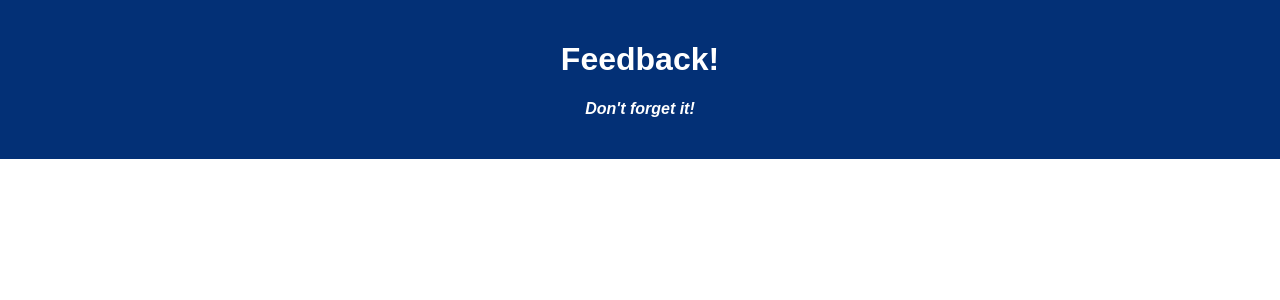
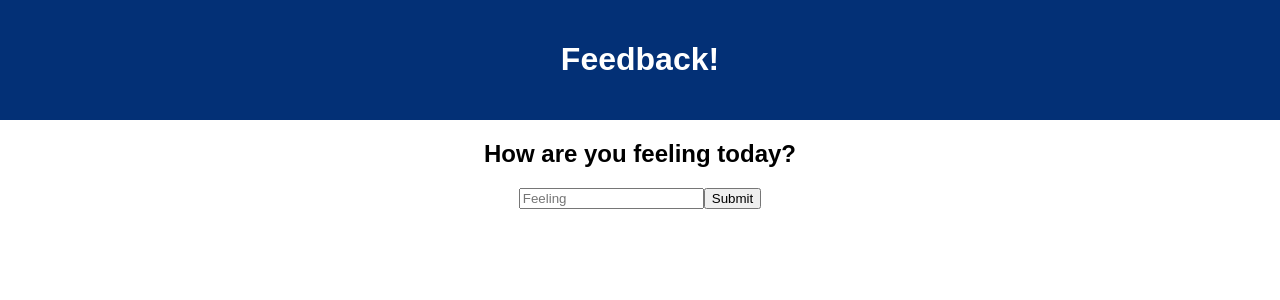
Before and after one commit to sjg3609/weekend-redux-feedback-loop, a React (Create React App) app: page /#/step-one in a window 1280 px wide. Shown: the top 300 px of the page. Built offline with nearby package versions, Linux system fonts and the light colour scheme.

Commit message:
installed all redux dependencies and set up Step One component

```diff
--- a/src/components/App/App.jsx
+++ b/src/components/App/App.jsx
@@ -1,15 +1,22 @@
 import React from 'react';
 import axios from 'axios';
 import './App.css';
+import { HashRouter as Router, Route, Link } from 'react-router-dom';
+import Header from '../Header/Header.jsx';
+import StepOne from '../Steps/StepOne';
 
 function App() {
 
   return (
     <div className='App'>
-      <header className='App-header'>
-        <h1 className='App-title'>Feedback!</h1>
-        <h4>Don't forget it!</h4>
-      </header>
+      <Router>
+        <Route exact path="/">
+            <Header />
+        </Route>
+        <Route exact path="/step-one">
+            <StepOne />
+        </Route>
+      </Router>
     </div>
   );
 }
--- /dev/null
+++ b/src/components/Header/Header.jsx
@@ -0,0 +1,14 @@
+function Header() {
+
+
+    return (
+        <>
+            <header className='App-header'>
+                <h1 className='App-title'>Feedback!</h1>
+                <h4>Don't forget it!</h4>
+            </header>
+        </>
+    )
+}
+
+export default Header;
--- /dev/null
+++ b/src/components/Steps/StepOne.jsx
@@ -0,0 +1,33 @@
+import { useHistory } from 'react-router-dom';
+import { useSelector, useDispatch } from 'react-redux';
+
+function StepOne() {
+
+
+    const history = useHistory();
+    const feeling = useSelector(store => store.feeling);
+
+    const nextPage = (event) => {
+        event.preventDefault();
+        if (feeling > 0) {
+            return history.push('/step-two');
+        } else {
+            alert('Feeling must be greater than 0.');
+        }
+    }
+
+    return (
+        <div>
+            <header className='App-header'>
+                <h1 className='App-title'>Feedback!</h1>
+            </header>
+            <h2>How are you feeling today?</h2>
+            <form onSubmit={nextPage}>
+                <input type="number" placeholder="Feeling"/>
+                <input type="submit"  placeholder="Next"/>
+            </form>
+        </div>
+    )
+}
+
+export default StepOne;
--- a/src/index.js
+++ b/src/index.js
@@ -2,10 +2,33 @@ import React from 'react';
 import ReactDOM from 'react-dom/client';
 import './index.css';
 import App from './components/App/App';
+import { createStore, combineReducers, applyMiddleware } from 'redux';
+import logger from 'redux-logger';
+import { Provider } from 'react-redux';
+
+const feeling = (state = 0, action) => {
+    if (action.type === 'ADD_FEELING') {
+        return action.payload;
+    }
+    return state;
+}
+
+
+const storeInstance = createStore((
+    combineReducers(
+        {
+            feeling,
+        }
+    )
+),
+    applyMiddleware(logger)
+)
 
 const root = ReactDOM.createRoot(document.getElementById('root'));
 root.render(
     <React.StrictMode>
-        <App />
+        <Provider store={storeInstance}>
+            <App />
+        </Provider>
     </React.StrictMode>
 );
```
Also changed, not shown: package.json (+5 -2 lines), 2 other files (tests, documents, lock files or other folders).
